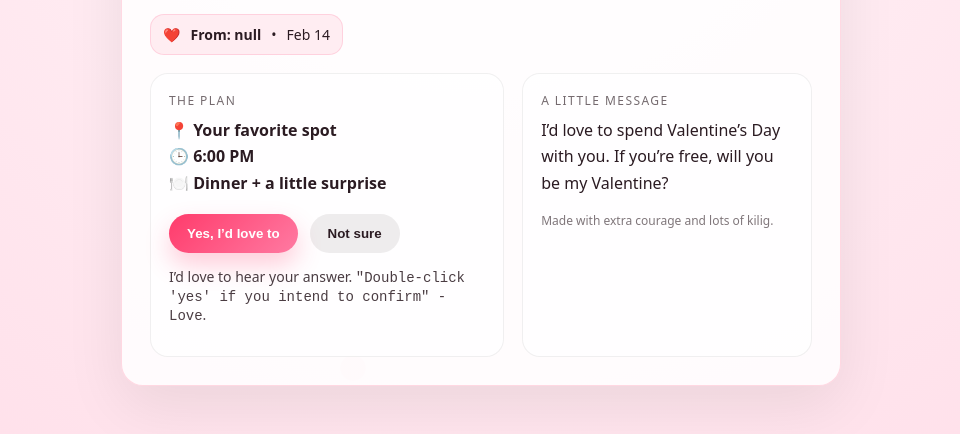
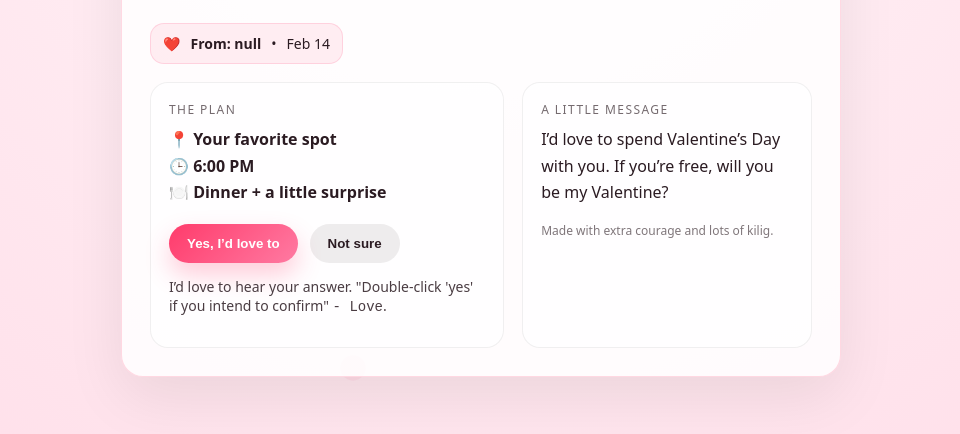
Before and after one commit to joemarydinoy143-tech/feb14, a plain HTML site: page index.html in a window 1280 px wide. Shown: the part 272-706 px from the top of the page, without its empty margins (159-1119 px from the left). Drawn offline with Linux system fonts and the light colour scheme.

Commit message:
Update index.html

```diff
--- a/index.html
+++ b/index.html
@@ -178,7 +178,7 @@
 					<button class="btn-yes" id="yesBtn">Yes, I’d love to</button>
 					<button class="btn-no" id="noBtn" title="Try to click me 😄">Not sure</button>
 				</div>
-				<p class="note" id="note">I’d love to hear your answer. <code> "Double-click 'yes' if you intend to confirm"  - Love</code>.</p>
+				<p class="note" id="note">I’d love to hear your answer. "Double-click 'yes' if you intend to confirm" <code>- Love</code>.</p>
 			</section>
 
 			<section class="box">
```
